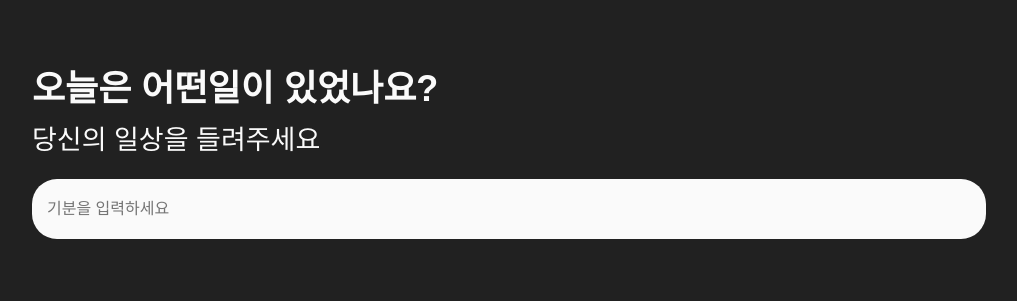
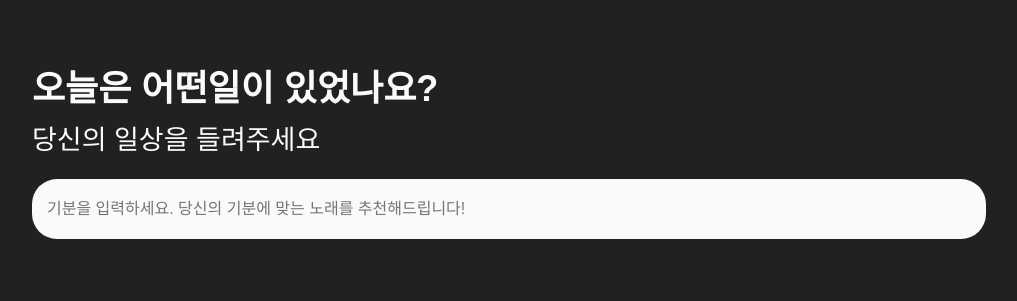
Before and after one commit to hzzz15/mini, a FastAPI app: page / in a window 1280 px wide. Shown: the part 499-800 px from the top of the page, without its empty margins (196-1213 px from the left). Run offline with FastAPI, Linux system fonts and the light colour scheme.

Commit message:
Update index.html

```diff
--- a/templates/index.html
+++ b/templates/index.html
@@ -52,7 +52,7 @@
         <h1>오늘은 어떤일이 있었나요?</h1>
         <p>당신의 일상을 들려주세요</p>
         <div class="input-container">
-            <input type="text" placeholder="기분을 입력하세요">
+            <input type="text" placeholder="기분을 입력하세요. 당신의 기분에 맞는 노래를 추천해드립니다!">
         </div>
     </footer>
 
```
